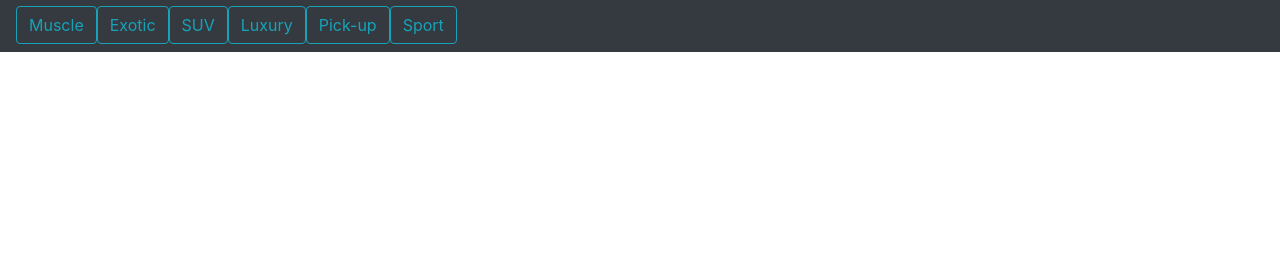
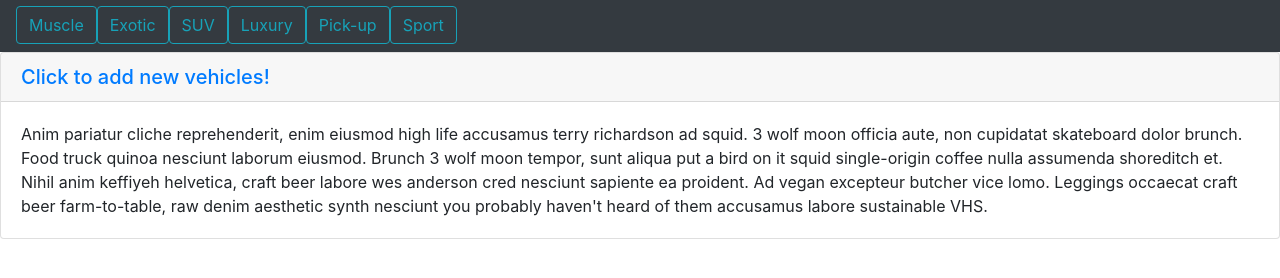
Before and after one commit to kjkeaston/garage, a website: page views/index.html in a window 1280 px wide. Shown: the part 380-658 px from the top of the page. Drawn offline with nearby package versions, Linux system fonts and the light colour scheme.

Commit message:
added collapse to html

```diff
--- a/seed.js
+++ b/seed.js
@@ -1,5 +1,4 @@
 let db = require('./models');
-
 
 let vehicles = [
 	{
@@ -7,15 +6,14 @@ let vehicles = [
 		model: "S class",
 		year: "2016",
 		color: "Silver",
-		img: "url",
-    	categories: []
+		img: "http://strongauto.net/wp-content/uploads/images/2014-Mercedes-Benz-S-Class_3069.jpg"
 	},
   {
     make: "BMW",
     model: "M5",
     year: "2017",
     color: "White",
-    img: "https://2p2bboli8d61fqhjiqzb8p1a-wpengine.netdna-ssl.com/wp-content/uploads/2016/05/bmw-m5-tire-stickers-520x338.jpg",
+    img: "https://2p2bboli8d61fqhjiqzb8p1a-wpengine.netdna-ssl.com/wp-content/uploads/2016/05/bmw-m5-tire-stickers-520x338.jpg"
   },
   {
     make: "Land Rover",
--- a/views/index.html
+++ b/views/index.html
@@ -6,6 +6,11 @@
   <!-- Required meta tags -->
   <meta charset="utf-8">
   <meta name="viewport" content="width=device-width, initial-scale=1, shrink-to-fit=no">
+
+  <!--  Bootsrap JS -->
+  <script src="https://code.jquery.com/jquery-3.2.1.slim.min.js" integrity="sha384-KJ3o2DKtIkvYIK3UENzmM7KCkRr/rE9/Qpg6aAZGJwFDMVNA/GpGFF93hXpG5KkN" crossorigin="anonymous"></script>
+  <script src="https://cdnjs.cloudflare.com/ajax/libs/popper.js/1.12.3/umd/popper.min.js" integrity="sha384-vFJXuSJphROIrBnz7yo7oB41mKfc8JzQZiCq4NCceLEaO4IHwicKwpJf9c9IpFgh" crossorigin="anonymous"></script>
+  <script src="https://maxcdn.bootstrapcdn.com/bootstrap/4.0.0-beta.2/js/bootstrap.min.js" integrity="sha384-alpBpkh1PFOepccYVYDB4do5UnbKysX5WZXm3XxPqe5iKTfUKjNkCk9SaVuEZflJ" crossorigin="anonymous"></script>
 
   <!-- Bootstrap CSS -->
   <link rel="stylesheet" href="https://maxcdn.bootstrapcdn.com/bootstrap/4.0.0-beta.2/css/bootstrap.min.css" integrity="sha384-PsH8R72JQ3SOdhVi3uxftmaW6Vc51MKb0q5P2rRUpPvrszuE4W1povHYgTpBfshb" crossorigin="anonymous">
@@ -39,6 +44,25 @@
     </form>
   </nav>
 
+<div id="accordion" role="tablist">
+  <div class="card">
+    <div class="card-header" role="tab" id="headingOne">
+      <h5 class="mb-0">
+        <a data-toggle="collapse" href="#collapseOne" aria-expanded="true" aria-controls="collapseOne">
+          Click to add new vehicles!
+        </a>
+      </h5>
+    </div>
+
+    <div id="collapseOne" class="collapse show" role="tabpanel" aria-labelledby="headingOne" data-parent="#accordion">
+      <div class="card-body">
+        Anim pariatur cliche reprehenderit, enim eiusmod high life accusamus terry richardson ad squid. 3 wolf moon officia aute, non cupidatat skateboard dolor brunch. Food truck quinoa nesciunt laborum eiusmod. Brunch 3 wolf moon tempor, sunt aliqua put a bird on it squid single-origin coffee nulla assumenda shoreditch et. Nihil anim keffiyeh helvetica, craft beer labore wes anderson cred nesciunt sapiente ea proident. Ad vegan excepteur butcher vice lomo. Leggings occaecat craft beer farm-to-table, raw denim aesthetic synth nesciunt you probably haven't heard of them accusamus labore sustainable VHS.
+      </div>
+    </div>
+  </div>
+</div>
+
+
 
 
 
```
